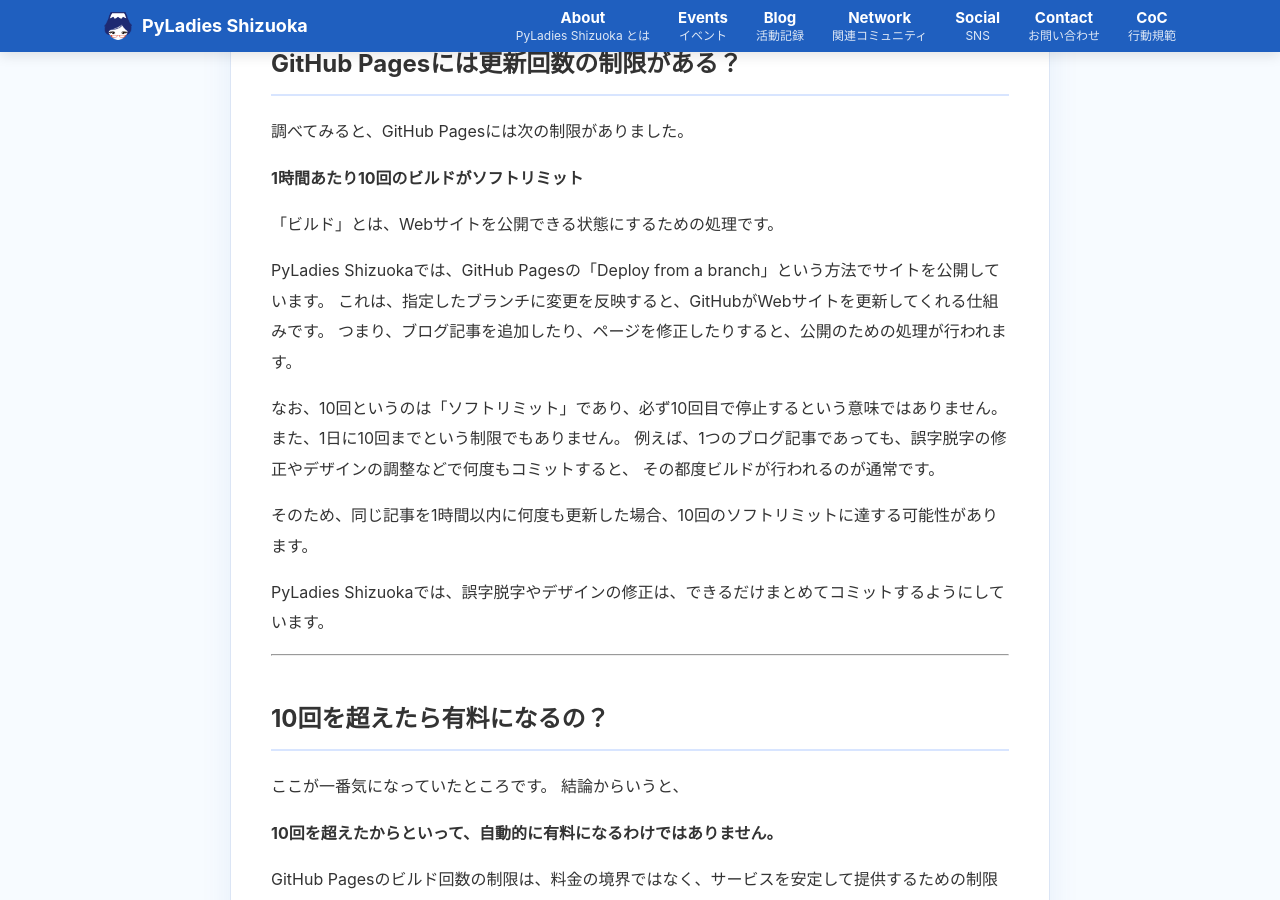
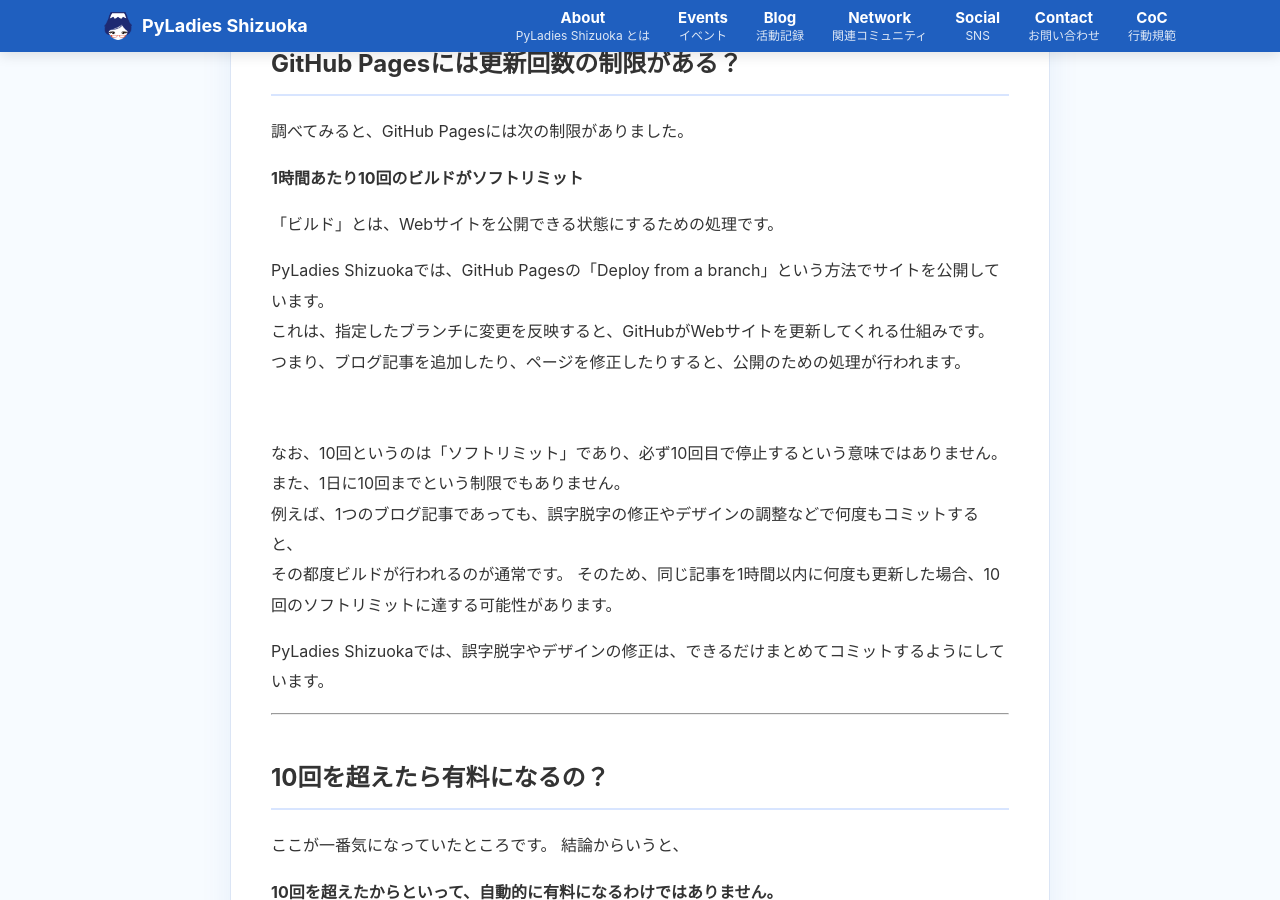
Before and after one commit to PyLadiesShizuoka/pyladiesshizuoka.github.io, a Jekyll site: the page built from _posts/2026-11-07-github-pages-free-limits.md, in a window 1280 px wide and 900 px high, scrolled down 1748 px. Built offline with Jekyll 4.4.1, drawn with Linux system fonts in a browser that asks for light colours.

Commit message:
Revise GitHub Pages free usage limits article
Updated the content and structure of the GitHub Pages article to clarify usage limits and pricing details.

```diff
--- a/_posts/2026-11-07-github-pages-free-limits.md
+++ b/_posts/2026-11-07-github-pages-free-limits.md
@@ -57,15 +57,14 @@
 
 「ビルド」とは、Webサイトを公開できる状態にするための処理です。
 
-PyLadies Shizuokaでは、GitHub Pagesの「Deploy from a branch」という方法でサイトを公開しています。
-これは、指定したブランチに変更を反映すると、GitHubがWebサイトを更新してくれる仕組みです。
-つまり、ブログ記事を追加したり、ページを修正したりすると、公開のための処理が行われます。
-
-なお、10回というのは「ソフトリミット」であり、必ず10回目で停止するという意味ではありません。
-また、1日に10回までという制限でもありません。
-例えば、1つのブログ記事であっても、誤字脱字の修正やデザインの調整などで何度もコミットすると、
+PyLadies Shizuokaでは、GitHub Pagesの「Deploy from a branch」という方法でサイトを公開しています。<br>
+これは、指定したブランチに変更を反映すると、GitHubがWebサイトを更新してくれる仕組みです。<br>
+つまり、ブログ記事を追加したり、ページを修正したりすると、公開のための処理が行われます。<br>
+<br><br>
+なお、10回というのは「ソフトリミット」であり、必ず10回目で停止するという意味ではありません。<br>
+また、1日に10回までという制限でもありません。<br>
+例えば、1つのブログ記事であっても、誤字脱字の修正やデザインの調整などで何度もコミットすると、<br>
 その都度ビルドが行われるのが通常です。
-
 そのため、同じ記事を1時間以内に何度も更新した場合、10回のソフトリミットに達する可能性があります。
 
 PyLadies Shizuokaでは、誤字脱字やデザインの修正は、できるだけまとめてコミットするようにしています。
```
